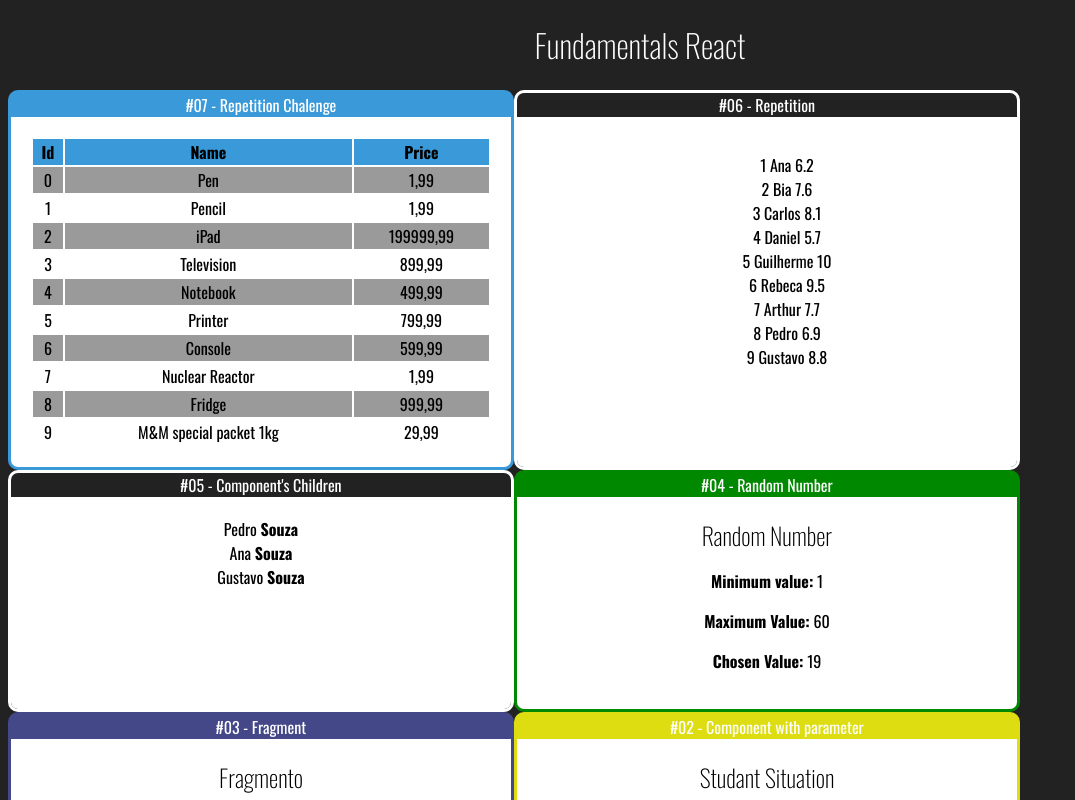
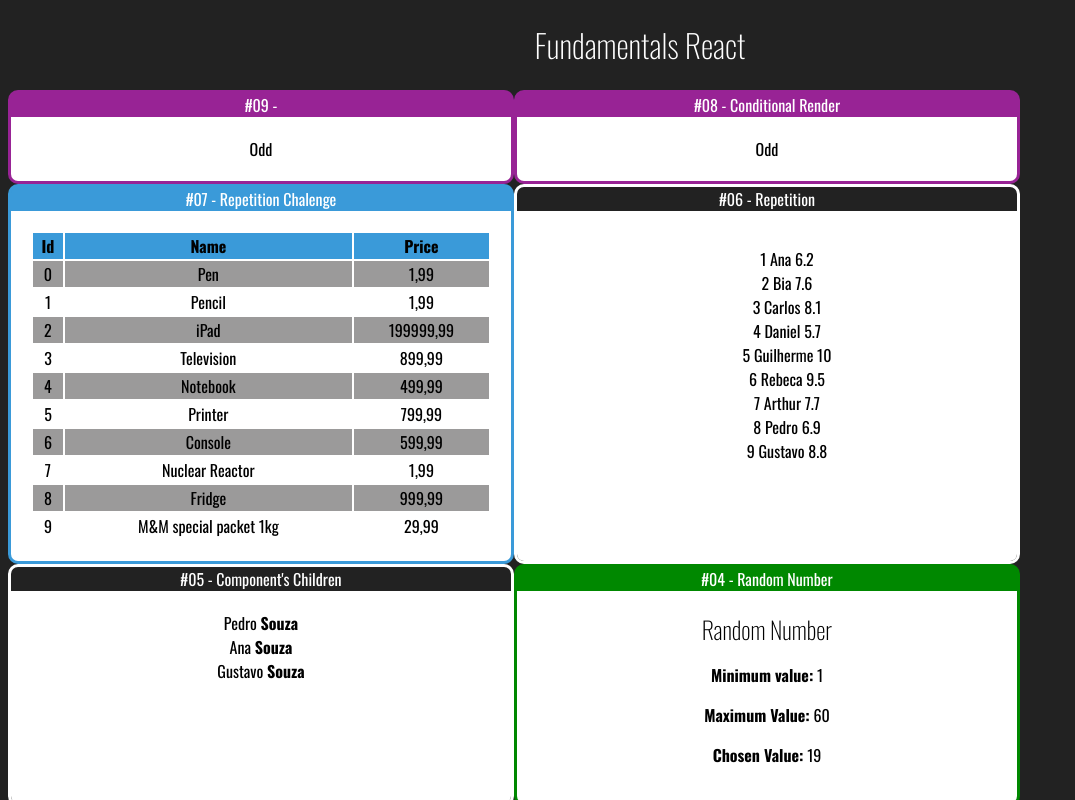
Before and after one commit to Lucas-ASouza/React-JS-training, a React (Create React App) app: page / in a window 1280 px wide. Shown: the top 800 px of the page, without its empty margins (0-1075 px from the left). Built offline with nearby package versions, Linux system fonts and the light colour scheme.

Commit message:
Conditional Render

```diff
--- a/src/components/App.jsx
+++ b/src/components/App.jsx
@@ -2,6 +2,7 @@ import React from "react"
 import './App.css'
 import Card from "./layout/Card"
 
+import EvenOrOdd from "./conditional/EvenOrOdd"
 import ProductTable from "./repetition/ProductTable"
 import StudentList from "./repetition/StudentList"
 import Familia from "./basics/Familia"
@@ -17,6 +18,14 @@ export default () =>
         <h1>Fundamentals React</h1>
 
         <div className="Exercises">
+
+        <Card titulo ="#09 - " color="#982395">
+            <EvenOrOdd number="1"></EvenOrOdd>
+        </Card>
+        <Card titulo ="#08 - Conditional Render" color="#982395">
+            <EvenOrOdd number="1"></EvenOrOdd>
+        </Card>
+
         <Card titulo ="#07 - Repetition Chalenge" color="#3A9AD9">
             <ProductTable></ProductTable>
         </Card>
--- /dev/null
+++ b/src/components/conditional/EvenOrOdd.jsx
@@ -0,0 +1,13 @@
+import React from "react";
+
+
+export default props => {
+    const isEven = props.number % 2 === 0
+    return (
+        <div>
+            { isEven ?
+                <span>Even</span> :
+                <span>Odd</span>}
+        </div>
+    )
+}
--- a/src/components/repetition/ProductTable.jsx
+++ b/src/components/repetition/ProductTable.jsx
@@ -8,7 +8,7 @@ export default (props) => {
 
         return product.map((product, i) => {
             return (
-                <tr key={product.id} className={i % 2 == 0 ? 'Even' : 'Odd'}>
+                <tr key={product.id} className={i % 2 === 0 ? 'Even' : 'Odd'}>
                     <td>{product.id}</td>
                     <td>{product.name}</td>
                     <td>{product.price.toFixed(2).replace('.',',')}</td>
```
